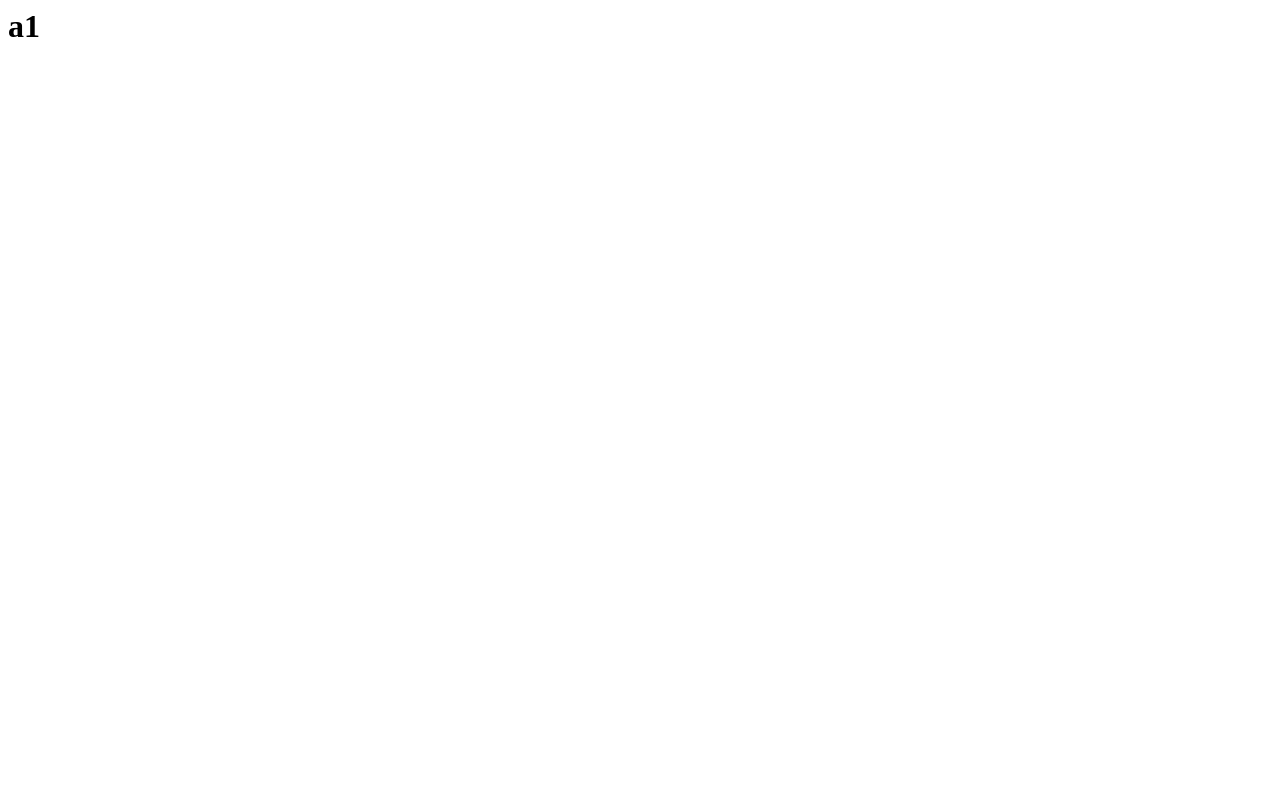
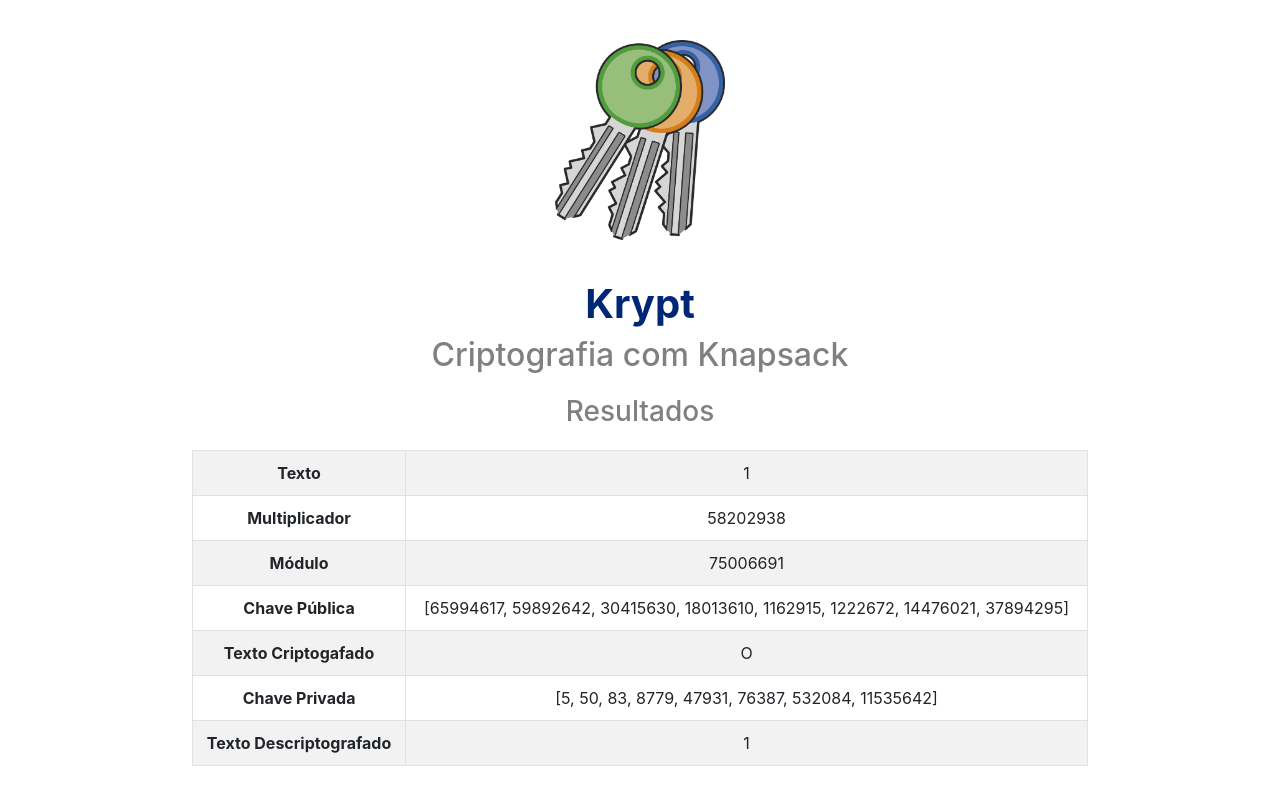
Before and after one commit to projeto-de-algoritmos/PD_Krypt, a Flask app: page /resultados/1 in a window 1280 px wide. Before the commit the page is almost empty. Run offline with Flask 2, Linux system fonts and the light colour scheme; some libraries are stand-ins or nearby versions.

Commit message:
Apresentação dos Resultados

```diff
--- a/main.py
+++ b/main.py
@@ -78,8 +78,6 @@ def knapsack(codigo, privateKey):
     reversePrivateKey = privateKey.copy()
     reversePrivateKey.reverse()
 
-    print(codigo, reversePrivateKey)
-
     binarioDecodificado = ''
     for componenteChave in reversePrivateKey:
         if componenteChave <= codigo:
@@ -93,9 +91,6 @@ def knapsack(codigo, privateKey):
 
 def decodificarMensagem(mensagem, privateKey, multiplicador, modulo):
     inversoMultiplicativoModular = pow(multiplicador, -1, modulo)
-
-    print(mensagem)
-    print(privateKey)
 
     binarios = []
     for codigo in mensagem:
@@ -124,15 +119,25 @@ def resultados(texto):
     for componente in textoCriptografado:
         componentesTextoCriptografado.append(componente % 256)
 
-    print(bytes(componentesTextoCriptografado).decode("utf8", "replace"))
+    stringTextoCriptografado = bytes(componentesTextoCriptografado).decode(
+        "utf8", "replace"
+    )
 
     textoDescriptografado = decodificarMensagem(
         textoCriptografado, privateKey, multiplicador, modulo
     )
 
-    print(textoDescriptografado)
+    return render_template(
+        "resultados.html",
+        data={
+            "Texto": texto, "Multiplicador": multiplicador, "Módulo": modulo,
+            "Chave Pública": publicKey,
+            "Texto Criptogafado": stringTextoCriptografado,
+            "Chave Privada": privateKey,
+            "Texto Descriptografado": textoDescriptografado
+        }
 
-    return render_template("resultados.html", data=textoDescriptografado)
+    )
 
 
 if __name__ == '__main__':
--- a/templates/resultados.html
+++ b/templates/resultados.html
@@ -1 +1,51 @@
-<h1>a{{data}}</h1>
+<head>
+    <title>Krypt</title>
+
+    <link rel="stylesheet" href="https://maxcdn.bootstrapcdn.com/bootstrap/4.0.0/css/bootstrap.min.css" integrity="sha384-Gn5384xqQ1aoWXA+058RXPxPg6fy4IWvTNh0E263XmFcJlSAwiGgFAW/dAiS6JXm" crossorigin="anonymous">
+
+    <link rel="icon" href="{{ url_for('static', filename='logo.png') }}">
+
+    <style>
+        img {
+            display: block;
+            margin-left: auto;
+            margin-right: auto;
+            margin-top: 40px;
+            margin-bottom: 40px;
+        }
+
+        h1 {
+            color: #002776;
+            text-align: center;
+        }
+
+        .subtitle {
+            color: gray;
+            text-align: center;
+            padding-bottom: 1%;
+        }
+
+        .tabela {
+            display: flex;
+            flex-direction: column;
+            justify-content: center;
+            align-items: center;
+        }
+    </style>
+</head>
+<body>
+    <body>
+        <img src="{{ url_for('static', filename='logo.png') }}" width="170" height="200" />
+
+        <h1 class="title"><b>Krypt</b></h1>
+        <h2 class="subtitle">Criptografia com Knapsack</h2>
+        <h3 class="subtitle">Resultados</h3>
+
+        <div class="tabela">
+            <table class="table table-striped table-bordered" style="text-align: center; width: 70%;">
+                {% for cabecalho, conteudo in data.items() %}
+                    <tr><th>{{ cabecalho }}</th><td>{{ conteudo }}</td></tr>
+                {% endfor %}
+            </table>
+        </div>
+</body>
```
